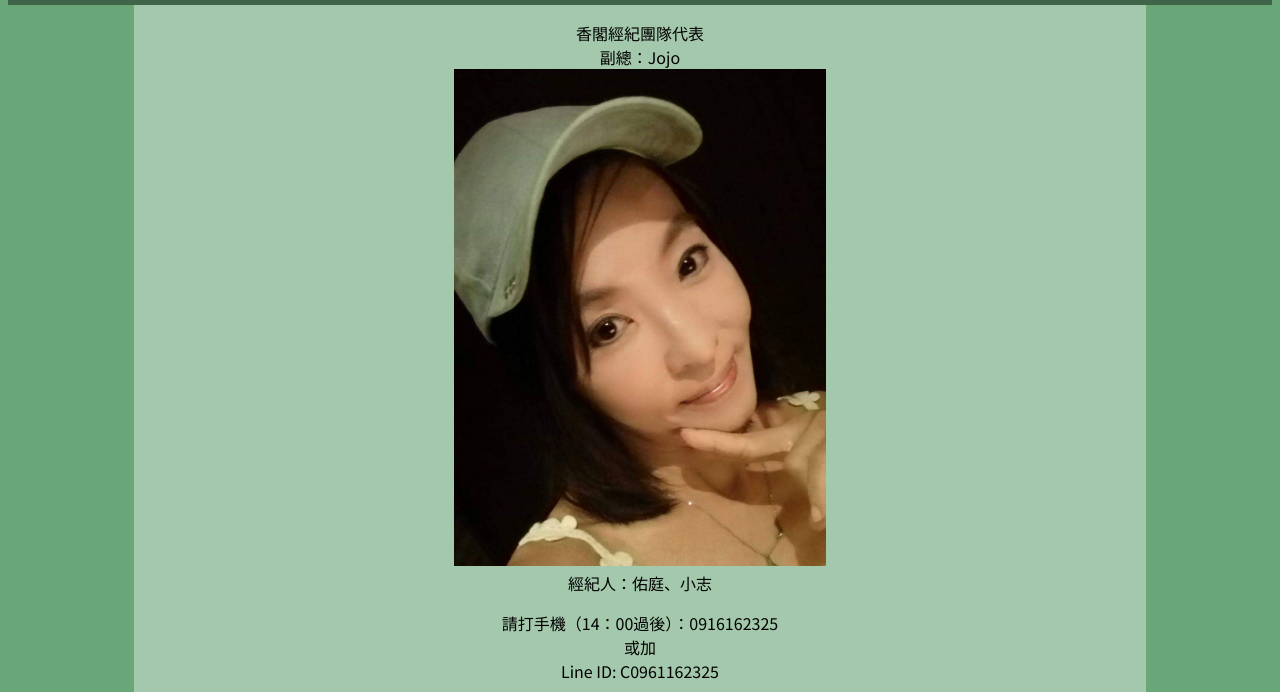
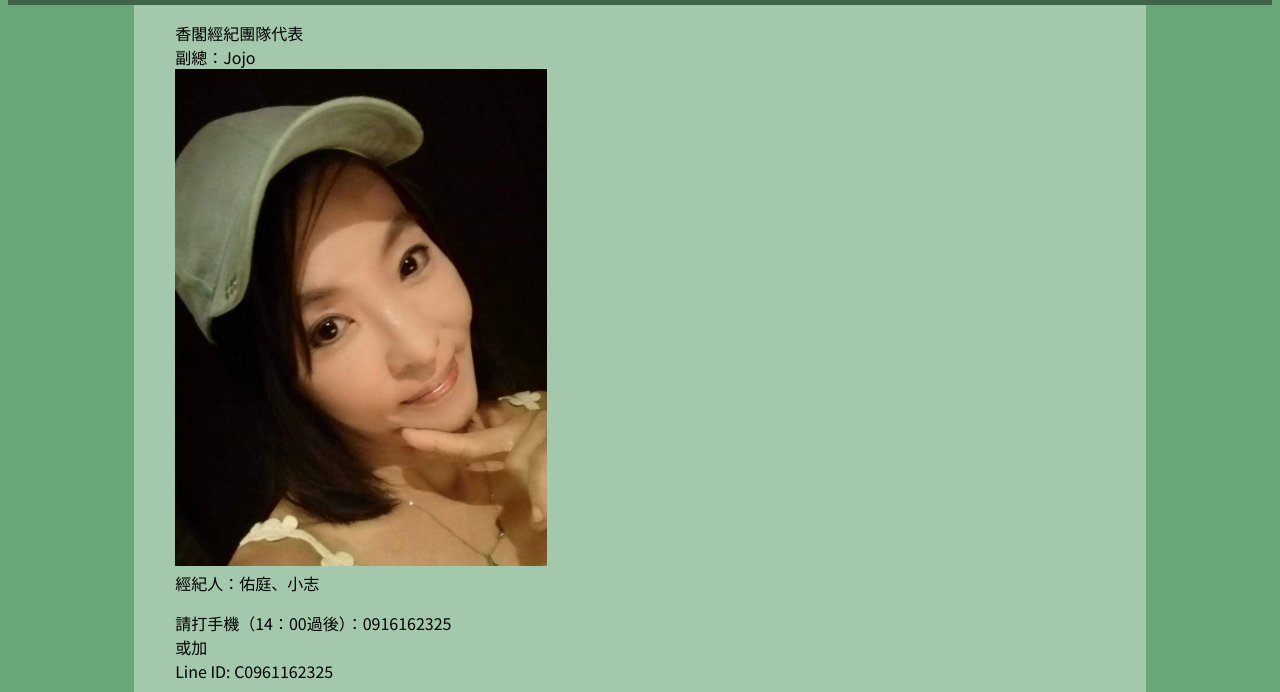
Before and after one commit to 888Owl/JoJo.club, a plain HTML site: page contact.html in a window 1280 px wide. Shown: the part 108-800 px from the top of the page. Drawn offline with Linux system fonts and the light colour scheme.

Commit message:
Update style.css

```diff
--- a/style.css
+++ b/style.css
@@ -124,14 +124,15 @@ contact styling
   grid-auto-columns: 1fr, 1fr 1fr;
   grid-auto-rows: minmax(87px, auto);
   grid-template-areas:
-    "... con-soc ...";
+    "... con-soc ..."
+    "... con-space ...";
 }
 
 .contact-social {
   grid-area: con-soc;
 }
-.contact-body {
-  text-align: center;
+.contact-space{
+  grid-area: con-space;
 }
 /***
 
```
